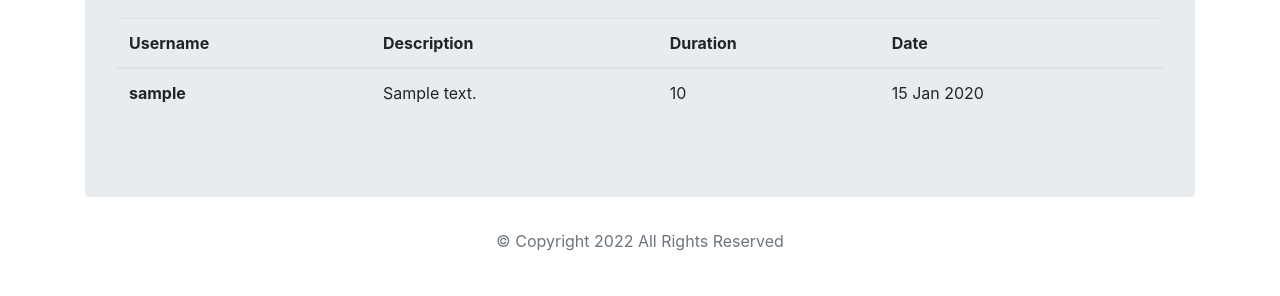
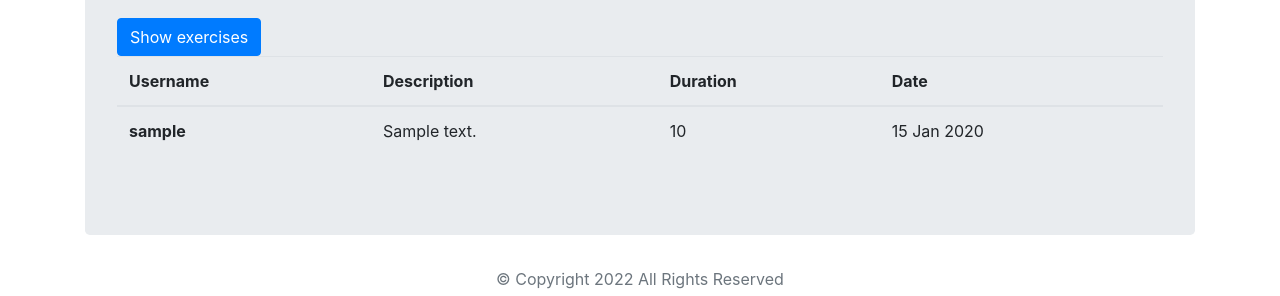
Before and after one commit to AngyDev/exercise-tracker, a Node server app: template server/src/views/pages/index.ejs in a window 1280 px wide. Shown: the part 337-633 px from the top of the page. Run offline with Node 20, Linux system fonts and the light colour scheme; the template is opened without the code that fills it: most values are stand-ins (such as "Sample title", 1, 10 or a date in 2020); some libraries are stand-ins or nearby versions.

Commit message:
feat: button to show list of exercises

```diff
--- a/server/src/views/pages/index.ejs
+++ b/server/src/views/pages/index.ejs
@@ -57,7 +57,11 @@
             is inserted
           </p>
         </div>
-        <% } %> <% if (exercises) { %>
+        <% } %>
+        <% if (exercises) { %>
+          <button class="btn btn-primary">Show exercises</button>
+          <% } %>
+        <% if (exercises) { %>
         <table class="table">
           <thead>
             <tr>
```
